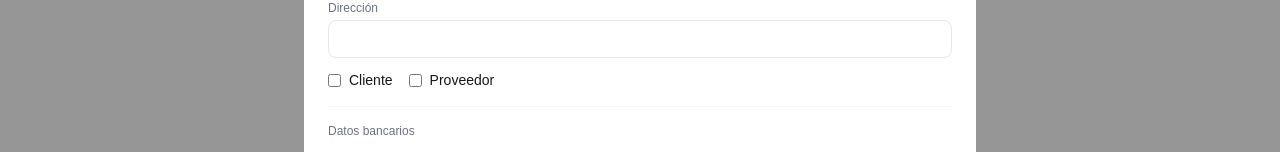
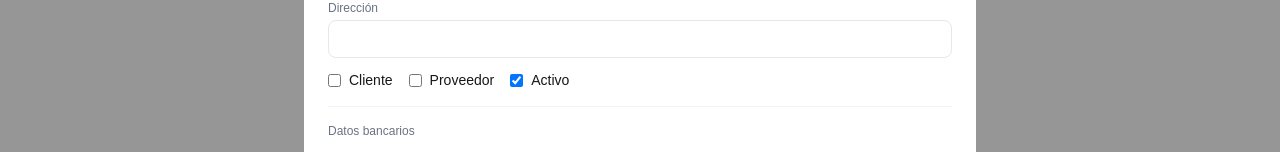
Before and after one commit to Xenarys/findos, a Next.js app: page /entidades in a window 1280 px wide. Both pictures are taken after typing "Sample" into the empty fields and a click on the button "+ Nuevo". Shown: the part 510-662 px from the top of the page. Built offline with nearby package versions, Linux system fonts and the light colour scheme; no server answers; the database is empty.

Commit message:
Agrega activo editable en entidades y banco seleccionable

```diff
--- a/app/entidades/page.tsx
+++ b/app/entidades/page.tsx
@@ -38,7 +38,8 @@ const formInicial = {
   tipo_cliente: false, tipo_proveedor: false,
   direccion: '', ciudad: '', giro: '', email: '', telefono: '',
   banco: '', tipo_cuenta: '', numero_cuenta: '', moneda_pago: 'CLP',
-  tipo_persona: 'juridica'
+  tipo_persona: 'juridica',
+  activo: true
 }
 
 export default function EntidadesPage() {
@@ -53,7 +54,6 @@ export default function EntidadesPage() {
   const [contactos, setContactos] = useState([
     { nombre: '', cargo: '', email: '', telefono: '', es_principal: true }
   ])
-
   const [bancos, setBancos] = useState<{id: string, nombre: string}[]>([])
 
   useEffect(() => {
@@ -93,7 +93,8 @@ const [bancos, setBancos] = useState<{id: string, nombre: string}[]>([])
       tipo_cuenta: e.tipo_cuenta || '',
       numero_cuenta: e.numero_cuenta || '',
       moneda_pago: e.moneda_pago || 'CLP',
-      tipo_persona: e.tipo_persona || 'juridica'
+      tipo_persona: e.tipo_persona || 'juridica',
+      activo: e.activo ?? true
     })
     setContactos(e.contactos?.length > 0
       ? e.contactos.map(c => ({ nombre: c.nombre, cargo: c.cargo || '', email: c.email || '', telefono: c.telefono || '', es_principal: c.es_principal }))
@@ -131,7 +132,6 @@ const [bancos, setBancos] = useState<{id: string, nombre: string}[]>([])
       const contactosConId = contactos.filter(c => c.nombre).map((c, i) => ({ ...c, entidad_id: entidadId, es_principal: i === 0 }))
       if (contactosConId.length > 0) await supabase.from('contactos').insert(contactosConId)
     }
-
 
     setMostrarForm(false)
     setEditando(null)
@@ -174,7 +174,6 @@ const [bancos, setBancos] = useState<{id: string, nombre: string}[]>([])
   })
 
   const contactoPrincipal = (e: Entidad) => e.contactos?.find(c => c.es_principal) || e.contactos?.[0]
-
   const nombreMostrar = (e: Entidad) => e.nombre_comercial || e.razon_social
 
   return (
@@ -334,6 +333,10 @@ const [bancos, setBancos] = useState<{id: string, nombre: string}[]>([])
                     <input type="checkbox" checked={form.tipo_proveedor} onChange={e => setForm({ ...form, tipo_proveedor: e.target.checked })} />
                     Proveedor
                   </label>
+                  <label className="flex items-center gap-2 text-sm cursor-pointer">
+                    <input type="checkbox" checked={form.activo} onChange={e => setForm({ ...form, activo: e.target.checked })} />
+                    Activo
+                  </label>
                 </div>
               </div>
 
```
Lines whose indentation alone changed are shown as unchanged.
